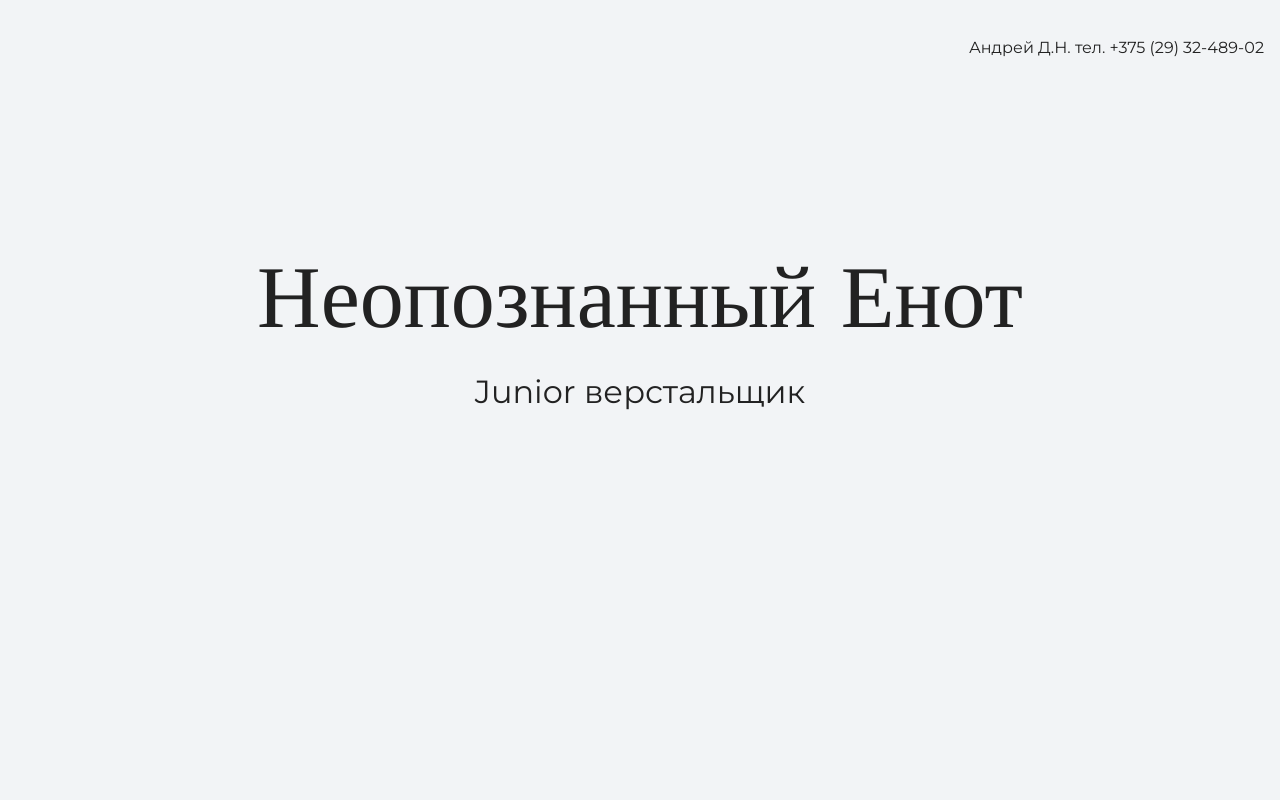
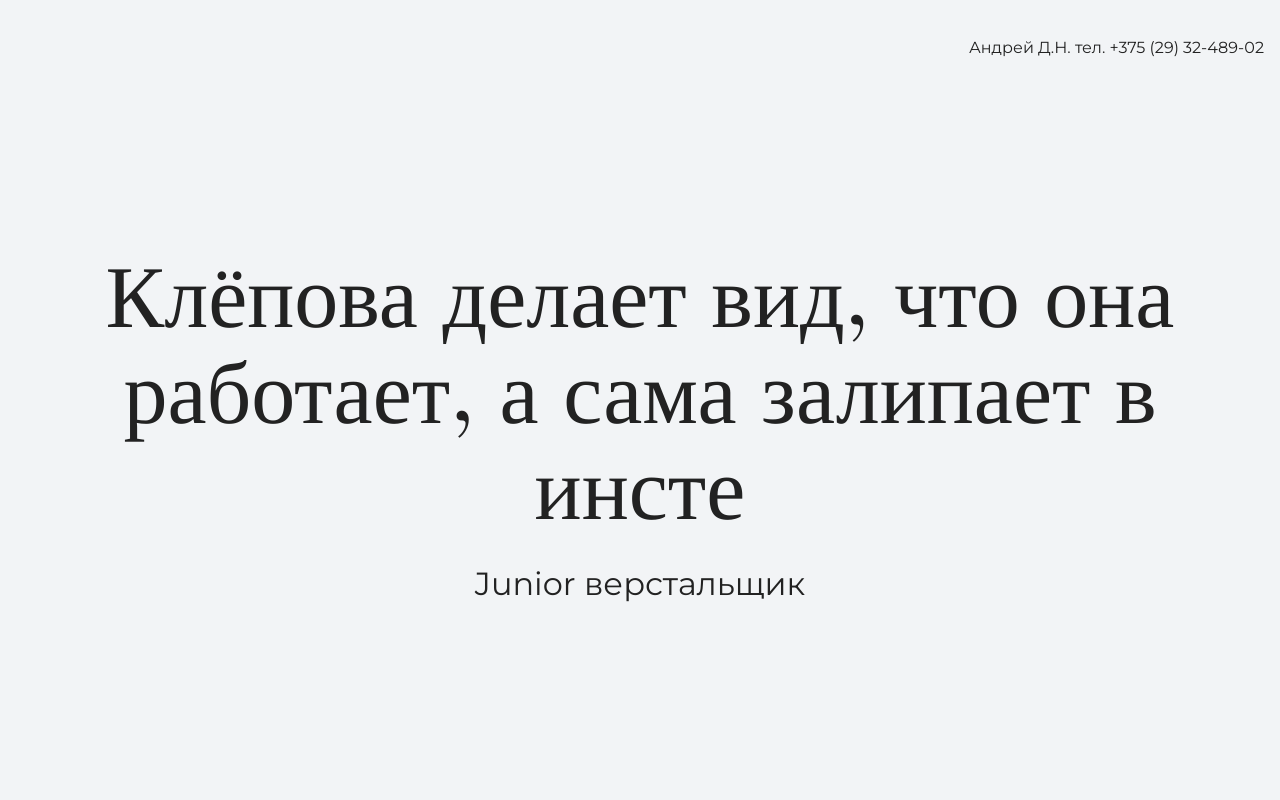
Before and after one commit to demboffskiy/my-site-project, a plain HTML site: page index.html in a window 1280 px wide. Shown: the top 800 px of the page. Drawn offline with nearby package versions, Linux system fonts and the light colour scheme.

Commit message:
первая загрузка 1.1

```diff
--- a/index.html
+++ b/index.html
@@ -17,7 +17,7 @@
 
     <section class="hero-image">
       <div class="container">
-      <h1 class="heading">Неопознанный Енот</h1>
+      <h1 class="heading">Клёпова делает вид, что она работает, а сама залипает в инсте</h1>
       <p>Junior верстальщик</p>
       <div>
     </section>
```
